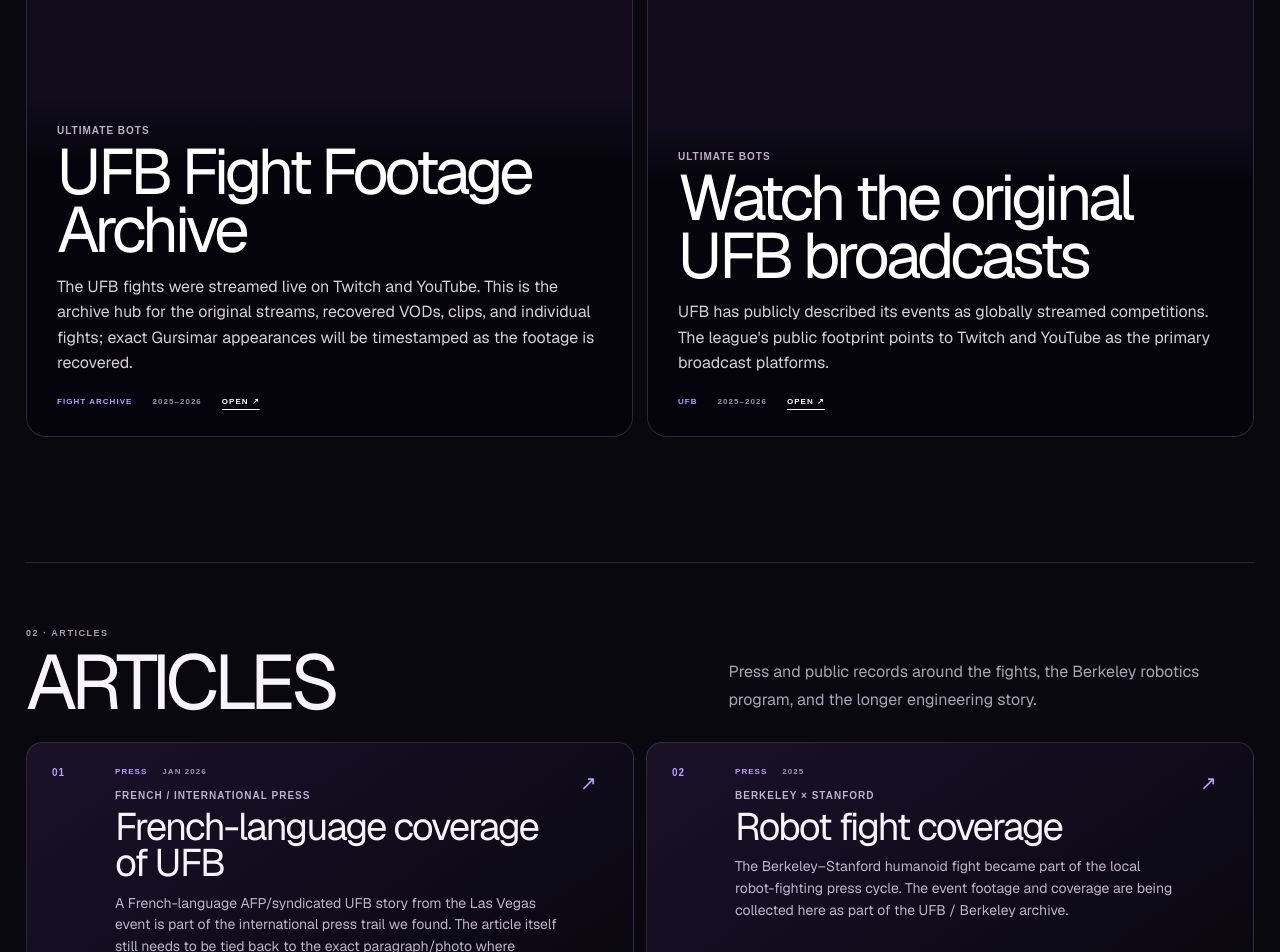
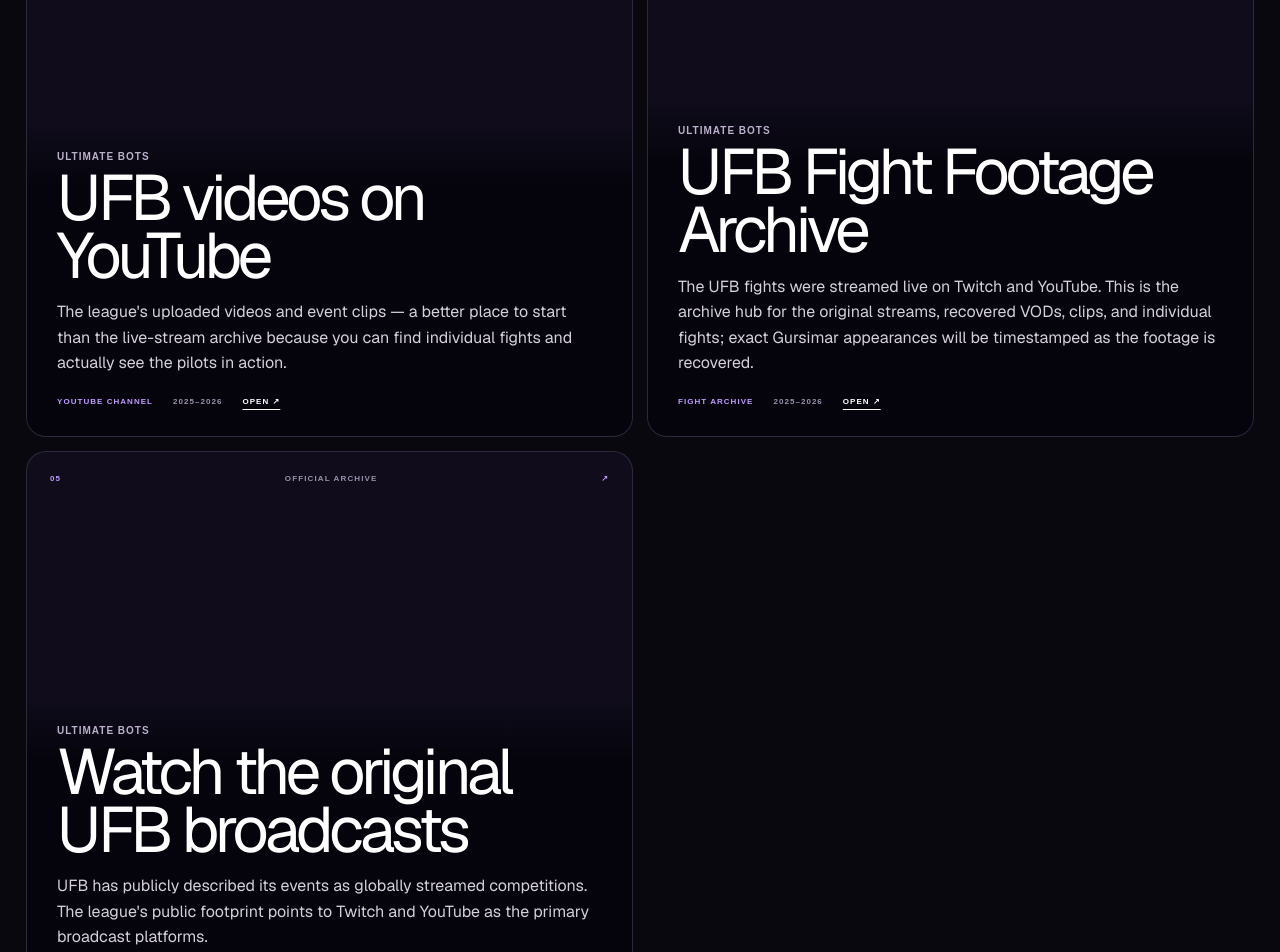
Before and after one commit to GursimarVirk/SimarWebsite, a Next.js app: page /media in a window 1280 px wide. Shown: the part 1520-2472 px from the top of the page. Built offline with nearby package versions, Linux system fonts and the light colour scheme.

Commit message:
Refine media tab press and UFB video order

```diff
--- a/app/media/page.tsx
+++ b/app/media/page.tsx
@@ -40,6 +40,15 @@
     tag: "UFB5 · LAS VEGAS",
   },
   {
+    type: "YOUTUBE CHANNEL",
+    source: "ULTIMATE BOTS",
+    title: "UFB videos on YouTube",
+    description: "The league's uploaded videos and event clips — a better place to start than the live-stream archive because you can find individual fights and actually see the pilots in action.",
+    date: "2025–2026",
+    href: "https://www.youtube.com/results?search_query=Ultimate+Bots+UFB+humanoid+robot+fights",
+    tag: "UPLOADED VIDEO",
+  },
+  {
     type: "FIGHT ARCHIVE",
     source: "ULTIMATE BOTS",
     title: "UFB Fight Footage Archive",
@@ -73,10 +82,10 @@
     type: "PRESS",
     source: "BERKELEY × STANFORD",
     title: "Robot fight coverage",
-    description: "The Berkeley–Stanford humanoid fight became part of the local robot-fighting press cycle. The event footage and coverage are being collected here as part of the UFB / Berkeley archive.",
-    date: "2025",
-    href: "https://www.linkedin.com/in/craigleephoto",
-    tag: "EXAMINER PHOTO TRAIL",
+    description: "I was there competing on the Stanford–Berkeley fight night and was pulled for an interview. This links to the event's official UFB channel rather than an unrelated photographer profile while the direct Stanford post is being pinned down.",
+    date: "OCT 3, 2025",
+    href: "https://www.ultimatebots.com/",
+    tag: "STANFORD VS BERKELEY · EVENT RECORD",
   },
   {
     type: "PHOTOGRAPHY",
@@ -100,7 +109,7 @@
     type: "PRESS",
     source: "SAN FRANCISCO STANDARD",
     title: "The most San Francisco sport ever?",
-    description: "Local coverage of underground robot boxing and the early UFB scene. The story belongs in the archive because it documents the Bay Area fight circuit around Gursimar's UFB work.",
+    description: "I was competing that night and was pulled for an interview. This article is part of the local press trail around the Bay Area UFB fight circuit.",
     date: "AUG 10, 2025",
     href: "https://sfstandard.com/2025/08/10/robot-boxing-match-sf/",
     tag: "BAY AREA PRESS",
@@ -109,7 +118,7 @@
     type: "PRESS",
     source: "AFP / LE QUOTIDIEN",
     title: "États-Unis : quand les robots montent sur le ring",
-    description: "French-language AFP coverage of UFB5 at the Las Vegas BattleBots Arena. It documents the humanoid fight format, pilot-controlled motion, the R&D/data-collection angle, and the Bay Area UFB scene. It is useful external context for the work; it does not name Gursimar directly.",
+    description: "I was competing at this UFB5 fight night and was pulled for an interview. The French-language AFP story covers the event and belongs in the same press trail as the Kuwait Times and San Francisco Standard coverage.",
     date: "JAN 21, 2026",
     href: "https://lequotidien.lu/culture/magazine-etats-unis-quand-les-robots-montent-sur-le-ring/",
     tag: "FRENCH PRESS",
@@ -118,20 +127,29 @@
     type: "PRESS",
     source: "AFP / KUWAIT TIMES",
     title: "Humanoid robots go for knockout in high-tech Vegas fight night",
-    description: "AFP reporting from the January 2026 Las Vegas UFB event, syndicated internationally. This is one of the strongest external records of the event surrounding UFB5.",
+    description: "I was there competing that night and was pulled for an interview. This AFP report documents the UFB5 event at the Las Vegas BattleBots Arena and its international press coverage.",
     date: "JAN 2026",
     href: "https://kuwaittimes.com/article/38267/technology/humanoid-robots-go-for-knockout-in-high-tech-vegas-fight-night/",
     image: "https://kuwaittimes.com/wp-content/uploads/2026/01/AFP__20260106__7M8H9Q3__v1__HighRes__UsRobots.jpg",
     tag: "INTERNATIONAL PRESS",
   },
   {
-    type: "UNIVERSITY PRESS",
-    source: "UC BERKELEY ME",
-    title: "Combat Robotics competes on BattleBots",
-    description: "Official Berkeley Mechanical Engineering coverage of CRB, GLITCH, the BattleBots build, and the student engineering culture behind the team. This is historical club coverage rather than a direct profile of Gursimar.",
-    date: "2021–2022",
-    href: "https://me.berkeley.edu/news/me-student-group-berkeley-combat-robotics-competes-on-battlebots/",
-    tag: "BERKELEY ARCHIVE",
+    type: "TEAM HISTORY",
+    source: "COMBAT ROBOTICS AT BERKELEY",
+    title: "The CRB yearbook & team history",
+    description: "The team's own history and current program: GLITCH, the BattleBots build, the 1 lb, 15 lb, and 30 lb programs, and the student community behind them.",
+    date: "2020–PRESENT",
+    href: "https://combatrobotics.studentorg.berkeley.edu/about.html",
+    tag: "TEAM HISTORY",
+  },
+  {
+    type: "CLUB WEBSITE + INSTAGRAM",
+    source: "COMBAT ROBOTICS AT BERKELEY",
+    title: "Follow the team today",
+    description: "The current CRB website plus the GLITCH BattleBots Instagram account — the best places to follow the club and its robot program now.",
+    date: "CURRENT",
+    href: "https://combatrobotics.studentorg.berkeley.edu/",
+    tag: "WEBSITE · INSTAGRAM: GLITCH.BATTLEBOTS",
   },
 ];
 
@@ -285,7 +303,7 @@
       </section>
 
       <section className="page-width">
-        <div className={styles.sectionHead}><div><p className="eyebrow">01 · VIDEO</p><h2>WATCH ME / WATCH THE ROBOTS</h2></div><p>Start with the two pieces that put Gursimar's voice and UFB work on camera, then dive into the original fight archive.</p></div>
+        <div className={styles.sectionHead}><div><p className="eyebrow">01 · VIDEO</p><h2>WATCH ME / WATCH THE ROBOTS</h2></div><p>Start with the direct interview and creator video, then go to UFB's uploaded YouTube footage before the Twitch archive and original broadcasts.</p></div>
         <div className={styles.featureGrid}>
           {videos.map((item, i) => <FeatureCard item={item} number={String(i + 1).padStart(2, "0")} key={item.title} />)}
         </div>
@@ -314,7 +332,7 @@
         <p className="eyebrow">VERIFICATION NOTE</p>
         <div>
           <h2>I'm keeping the archive honest.</h2>
-          <p>Source quality is intentional: direct interviews and personal project links are separated from broader press and organization records. The French AFP piece is preserved as event context rather than presented as a personal profile. The old portfolio's original UFB Twitch clip/VOD trail and Google Drive / Slides deliverables are also preserved through the relevant project pages.</p>
+          <p>These cards distinguish direct interviews, uploaded fight footage, and press from broader team-history sources. For the Kuwait Times, French-language, and San Francisco Standard coverage, I was competing that night and was pulled for an interview. The original Twitch VOD trail remains available alongside UFB's uploaded YouTube videos.</p>
         </div>
       </section>
 
```
